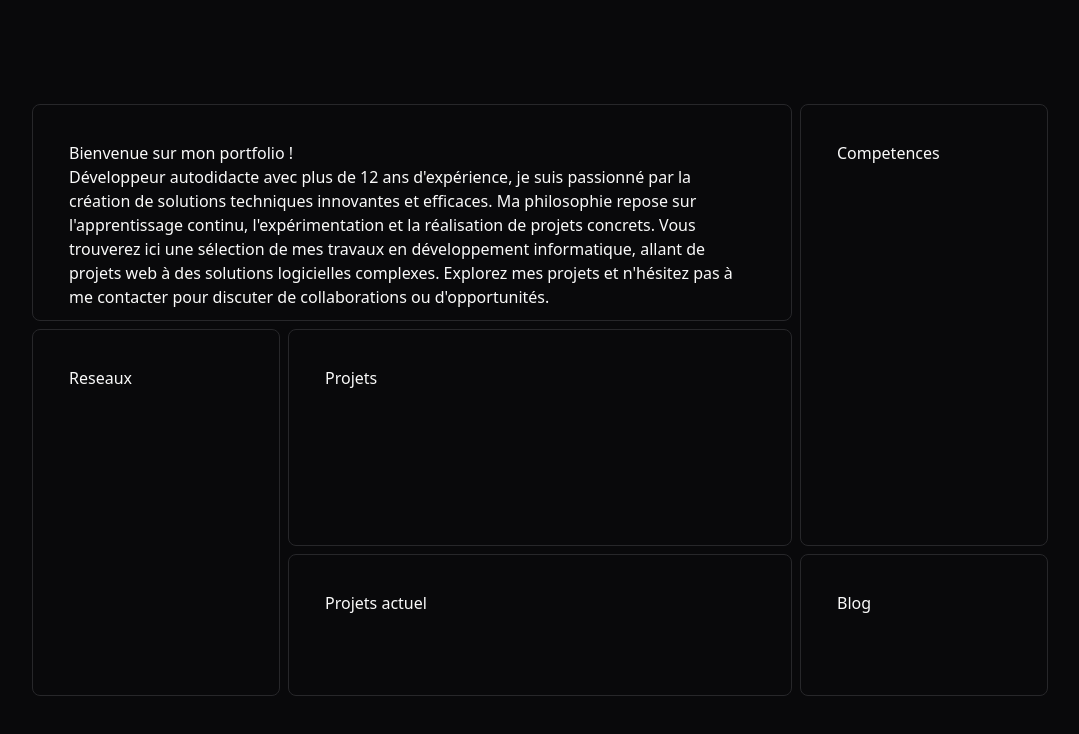
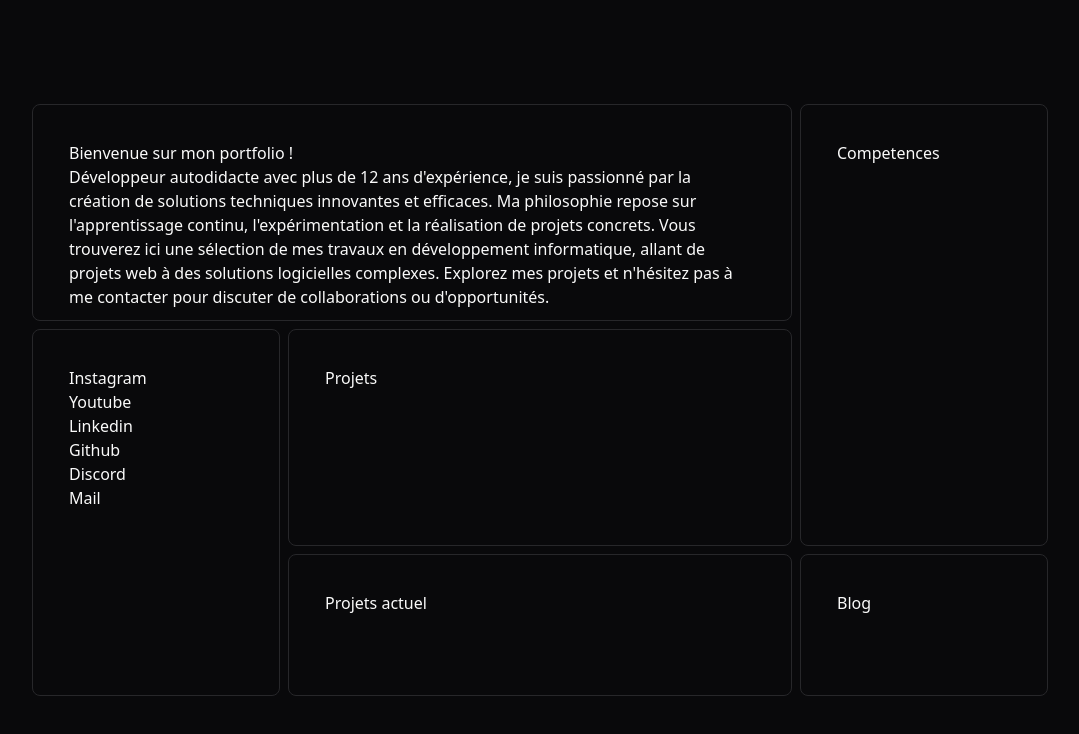
Before and after one commit to alex-robert-fr/alex-robert-fr.github.io, a React (Vite) app: page / in a window 1280 px wide. Shown: the top 734 px of the page, without its empty margins (100-1179 px from the left). Built offline with nearby package versions, Linux system fonts and the light colour scheme.

Commit message:
💬 Add basic social mdeia

```diff
--- a/src/App.tsx
+++ b/src/App.tsx
@@ -1,5 +1,6 @@
 import Section from "./components/Section";
 import Presentation from "./Sections/Presentation";
+import SocialMedias from "./Sections/SocialMedias";
 
 function App() {
   return (
@@ -9,9 +10,7 @@ function App() {
         <Section className="col-span-1 row-span-6">
           <p>Competences</p>
         </Section>
-        <Section className="col-span-1 row-span-5">
-          <p>Reseaux</p>
-        </Section>
+        <SocialMedias className="col-span-1 row-span-5" />
         <Section className="col-span-2 row-span-3">
           <p>Projets</p>
         </Section>
--- /dev/null
+++ b/src/Sections/SocialMedias.tsx
@@ -0,0 +1,20 @@
+import Section from "../components/Section";
+
+function SocialMedias({ className }: { className: string }) {
+  return (
+    <Section className={className}>
+      <>
+        <ul>
+          <li>Instagram</li>
+          <li>Youtube</li>
+          <li>Linkedin</li>
+          <li>Github</li>
+          <li>Discord</li>
+          <li>Mail</li>
+        </ul>
+      </>
+    </Section>
+  );
+}
+
+export default SocialMedias;
```
